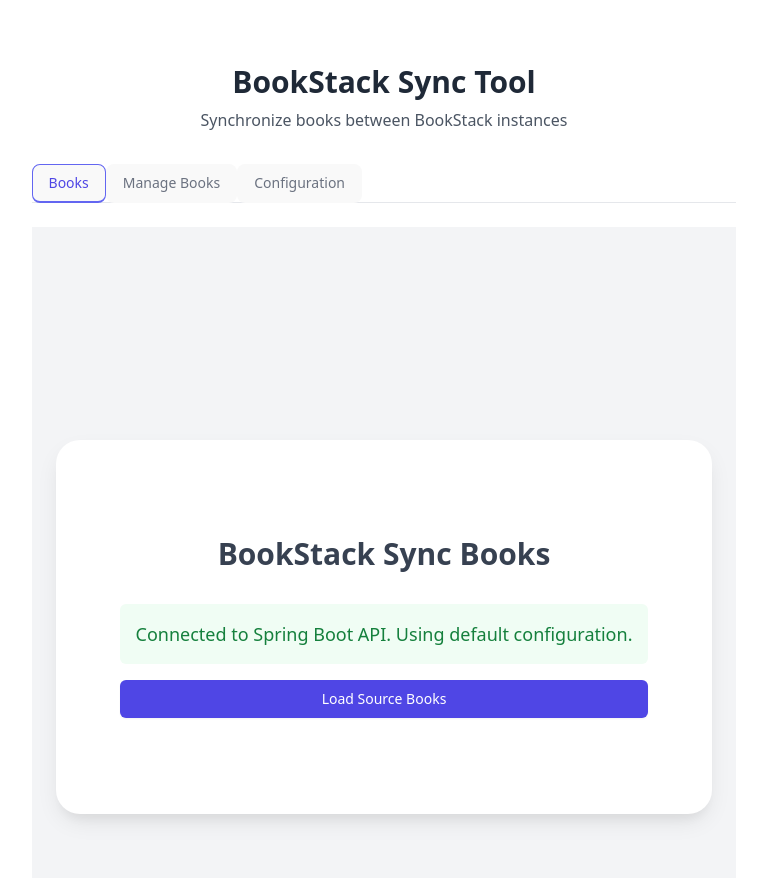
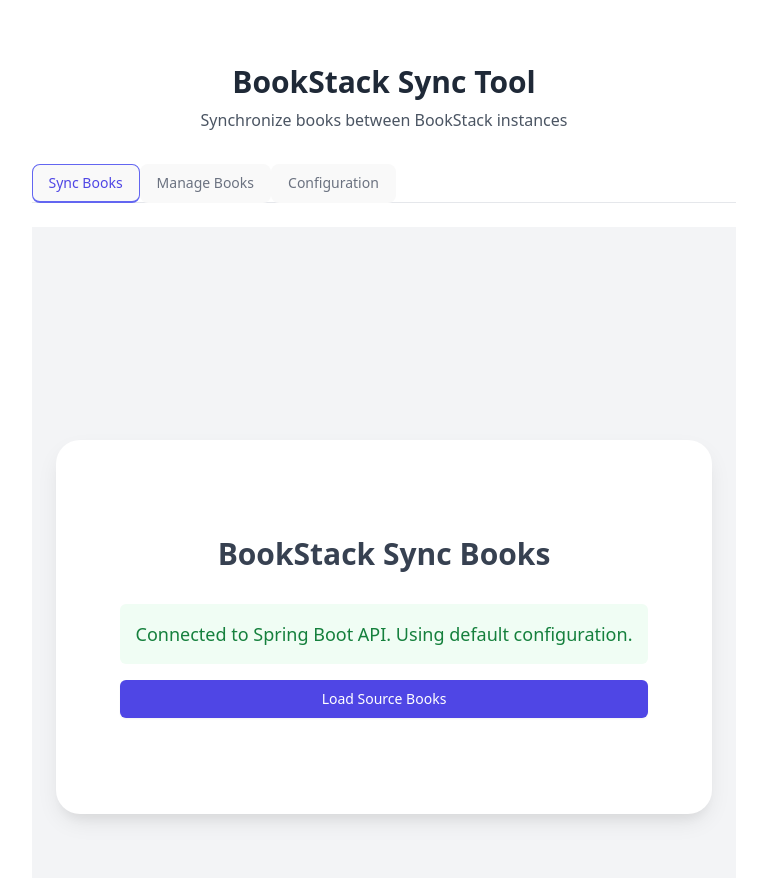
Before and after one commit to chen4jesus/bookstack-sync-react, a React (Vite) app: page / in a window 1280 px wide. Shown: the top 878 px of the page, without its empty margins (256-1015 px from the left). Built offline with nearby package versions, Linux system fonts and the light colour scheme.

Commit message:
Ed - add destination books management

```diff
--- a/src/App.tsx
+++ b/src/App.tsx
@@ -444,7 +444,7 @@
                   : 'border-transparent text-gray-500 hover:text-gray-700 hover:border-gray-300'
               }`}
             >
-              Books
+              Sync Books
             </button>
             <button
               onClick={() => handleTabChange('manage')}
```
